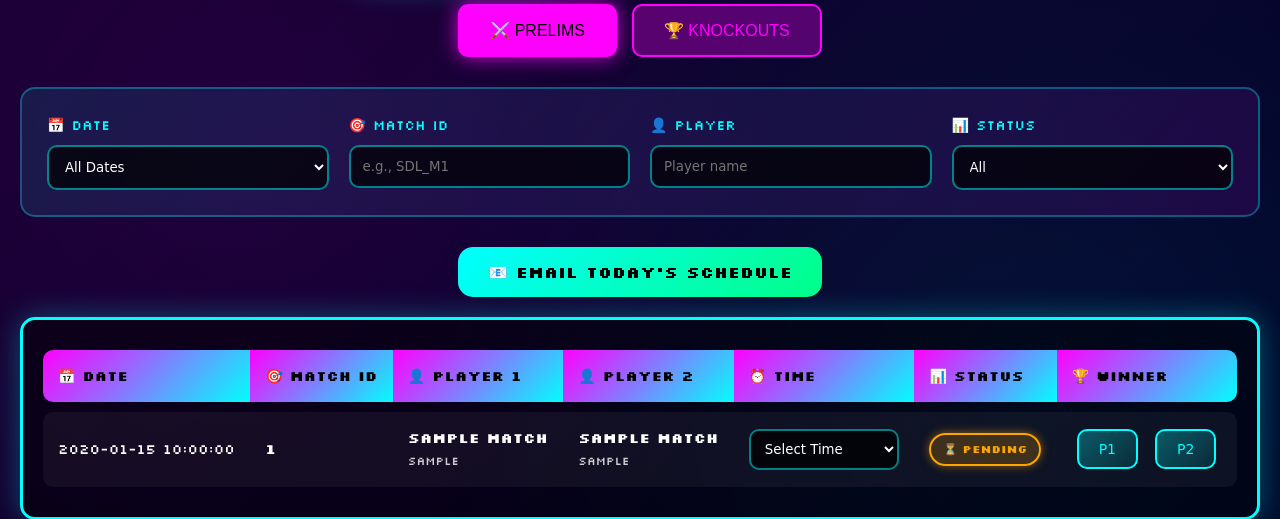
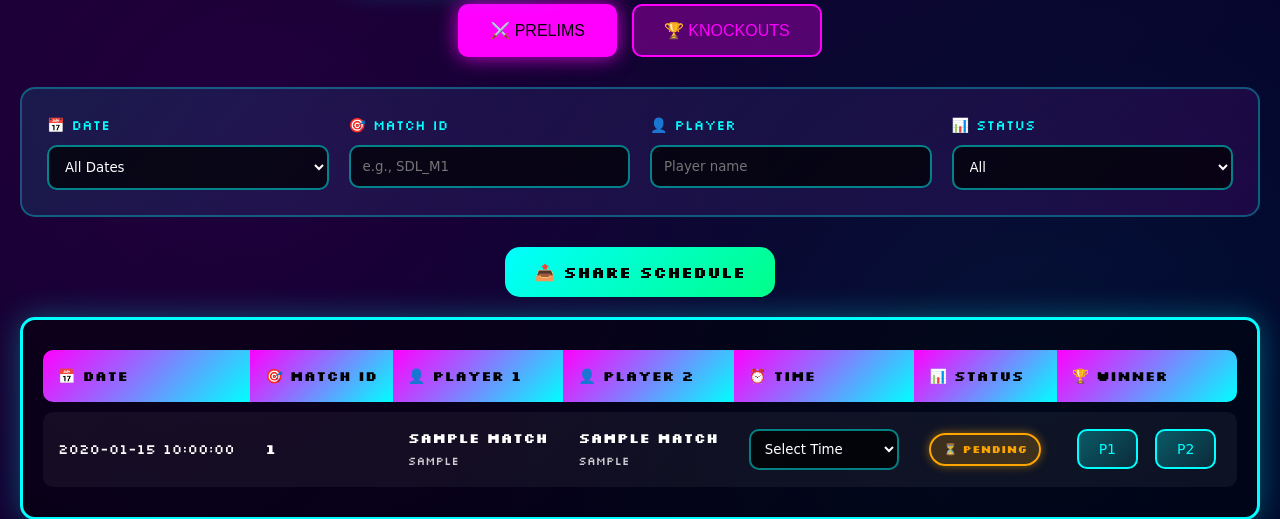
Before and after one commit to miniphotos93-boop/felizzo25-dashboard, a Flask app: template templates/event_detail.html in a window 1280 px wide. Shown: the part 259-778 px from the top of the page. Run offline with Flask 3, Linux system fonts and the light colour scheme; the template is opened without the code that fills it: most values are stand-ins (such as "Sample title", 1, 10 or a date in 2020); some libraries are stand-ins or nearby versions.

Commit message:
Replace email button with Share Schedule modal (date, sender, recipient)

```diff
--- a/app.py
+++ b/app.py
@@ -1352,9 +1352,10 @@ def send_schedule_email():
         data = request.json
         event_name = data.get('event')
         date = data.get('date')
-        recipient_email = data.get('email')
-
-        if not all([event_name, date, recipient_email]):
+        sender_email = data.get('sender_email')
+        recipient_email = data.get('recipient_email')
+
+        if not all([event_name, date, sender_email, recipient_email]):
             return jsonify({'status': 'error', 'message': 'Missing required fields'}), 400
 
         # Load schedule for the event
@@ -1451,7 +1452,6 @@ def send_schedule_email():
         """
 
         # Send email using AWS SES
-        sender_email = os.getenv('SENDER_EMAIL', 'ftvqs-felizzo@amazon.com')
         aws_region = os.getenv('AWS_REGION', 'us-east-1')
 
         # Create SES client
--- a/templates/event_detail.html
+++ b/templates/event_detail.html
@@ -469,11 +469,44 @@
                 </div>
             </div>
 
-            <!-- Email Schedule Button -->
+            <!-- Share Schedule Button -->
             <div style="text-align: center; margin-bottom: 20px;">
-                <button onclick="sendScheduleEmail()" style="padding: 15px 30px; background: linear-gradient(135deg, #00ffff, #00ff88); border: none; color: #000; font-weight: bold; cursor: pointer; border-radius: 15px; font-size: 16px; font-family: 'Silkscreen', monospace;">
-                    📧 Email Today's Schedule
+                <button onclick="showShareModal()" style="padding: 15px 30px; background: linear-gradient(135deg, #00ffff, #00ff88); border: none; color: #000; font-weight: bold; cursor: pointer; border-radius: 15px; font-size: 16px; font-family: 'Silkscreen', monospace;">
+                    📤 Share Schedule
                 </button>
+            </div>
+
+            <!-- Share Schedule Modal -->
+            <div id="shareModal" style="display: none; position: fixed; top: 0; left: 0; width: 100%; height: 100%; background: rgba(0,0,0,0.8); z-index: 1000; justify-content: center; align-items: center;">
+                <div style="background: #1a0033; padding: 30px; border-radius: 20px; border: 2px solid #00ffff; max-width: 500px; width: 90%;">
+                    <h3 style="color: #00ffff; margin-top: 0; font-family: 'Silkscreen', monospace;">📤 Share Schedule</h3>
+
+                    <div style="margin: 20px 0;">
+                        <label style="color: #fff; display: block; margin-bottom: 5px;">Select Date:</label>
+                        <select id="shareDate" style="width: 100%; padding: 10px; border-radius: 10px; border: 2px solid #00ffff; background: #0a0015; color: #fff; font-size: 14px;">
+                            <option value="">Choose a date...</option>
+                        </select>
+                    </div>
+
+                    <div style="margin: 20px 0;">
+                        <label style="color: #fff; display: block; margin-bottom: 5px;">Your Email:</label>
+                        <input type="email" id="senderEmail" placeholder="your.email@amazon.com" style="width: 100%; padding: 10px; border-radius: 10px; border: 2px solid #00ffff; background: #0a0015; color: #fff; font-size: 14px;">
+                    </div>
+
+                    <div style="margin: 20px 0;">
+                        <label style="color: #fff; display: block; margin-bottom: 5px;">Recipient Email:</label>
+                        <input type="email" id="recipientEmail" placeholder="recipient@amazon.com" style="width: 100%; padding: 10px; border-radius: 10px; border: 2px solid #00ffff; background: #0a0015; color: #fff; font-size: 14px;">
+                    </div>
+
+                    <div style="display: flex; gap: 10px; margin-top: 30px;">
+                        <button onclick="sendScheduleEmail()" style="flex: 1; padding: 12px; background: linear-gradient(135deg, #00ffff, #00ff88); border: none; color: #000; font-weight: bold; cursor: pointer; border-radius: 10px; font-family: 'Silkscreen', monospace;">
+                            Send
+                        </button>
+                        <button onclick="closeShareModal()" style="flex: 1; padding: 12px; background: #ff0066; border: none; color: #fff; font-weight: bold; cursor: pointer; border-radius: 10px; font-family: 'Silkscreen', monospace;">
+                            Cancel
+                        </button>
+                    </div>
+                </div>
             </div>
 
             <!-- Table -->
@@ -684,32 +717,62 @@
             });
         }
 
+        function showShareModal() {
+            const modal = document.getElementById('shareModal');
+            const dateSelect = document.getElementById('shareDate');
+
+            // Populate date dropdown with available dates from schedule
+            dateSelect.innerHTML = '<option value="">Choose a date...</option>';
+            const dates = new Set();
+            document.querySelectorAll('tbody tr').forEach(row => {
+                const date = row.cells[0].textContent.trim();
+                if (date) dates.add(date);
+            });
+
+            Array.from(dates).sort().forEach(date => {
+                const option = document.createElement('option');
+                option.value = date;
+                option.textContent = date;
+                dateSelect.appendChild(option);
+            });
+
+            modal.style.display = 'flex';
+        }
+
+        function closeShareModal() {
+            document.getElementById('shareModal').style.display = 'none';
+            document.getElementById('shareDate').value = '';
+            document.getElementById('senderEmail').value = '';
+            document.getElementById('recipientEmail').value = '';
+        }
+
         function sendScheduleEmail() {
-            const email = prompt('Enter email address to send schedule:');
-            if (!email) return;
+            const date = document.getElementById('shareDate').value;
+            const senderEmail = document.getElementById('senderEmail').value;
+            const recipientEmail = document.getElementById('recipientEmail').value;
 
-            // Get today's date in IST timezone
-            const istDate = new Date().toLocaleString('en-US', { timeZone: 'Asia/Kolkata' });
-            const today = new Date(istDate).toISOString().split('T')[0];
+            if (!date || !senderEmail || !recipientEmail) {
+                alert('Please fill in all fields');
+                return;
+            }
 
-            const dateFilter = document.getElementById('dateFilter');
-            const selectedDate = dateFilter && dateFilter.value ? dateFilter.value : today;
-
-            if (!confirm(`Send schedule for ${selectedDate} to ${email}?`)) return;
+            if (!confirm(`Send schedule for ${date} from ${senderEmail} to ${recipientEmail}?`)) return;
 
             fetch('/send-schedule-email', {
                 method: 'POST',
                 headers: {'Content-Type': 'application/json'},
                 body: JSON.stringify({
                     event: '{{ event.Event }}',
-                    date: selectedDate,
-                    email: email
+                    date: date,
+                    sender_email: senderEmail,
+                    recipient_email: recipientEmail
                 })
             })
             .then(response => response.json())
             .then(data => {
                 if (data.status === 'success') {
                     alert('✓ Schedule sent successfully!');
+                    closeShareModal();
                 } else {
                     alert('✗ Error: ' + data.message);
                 }
```
